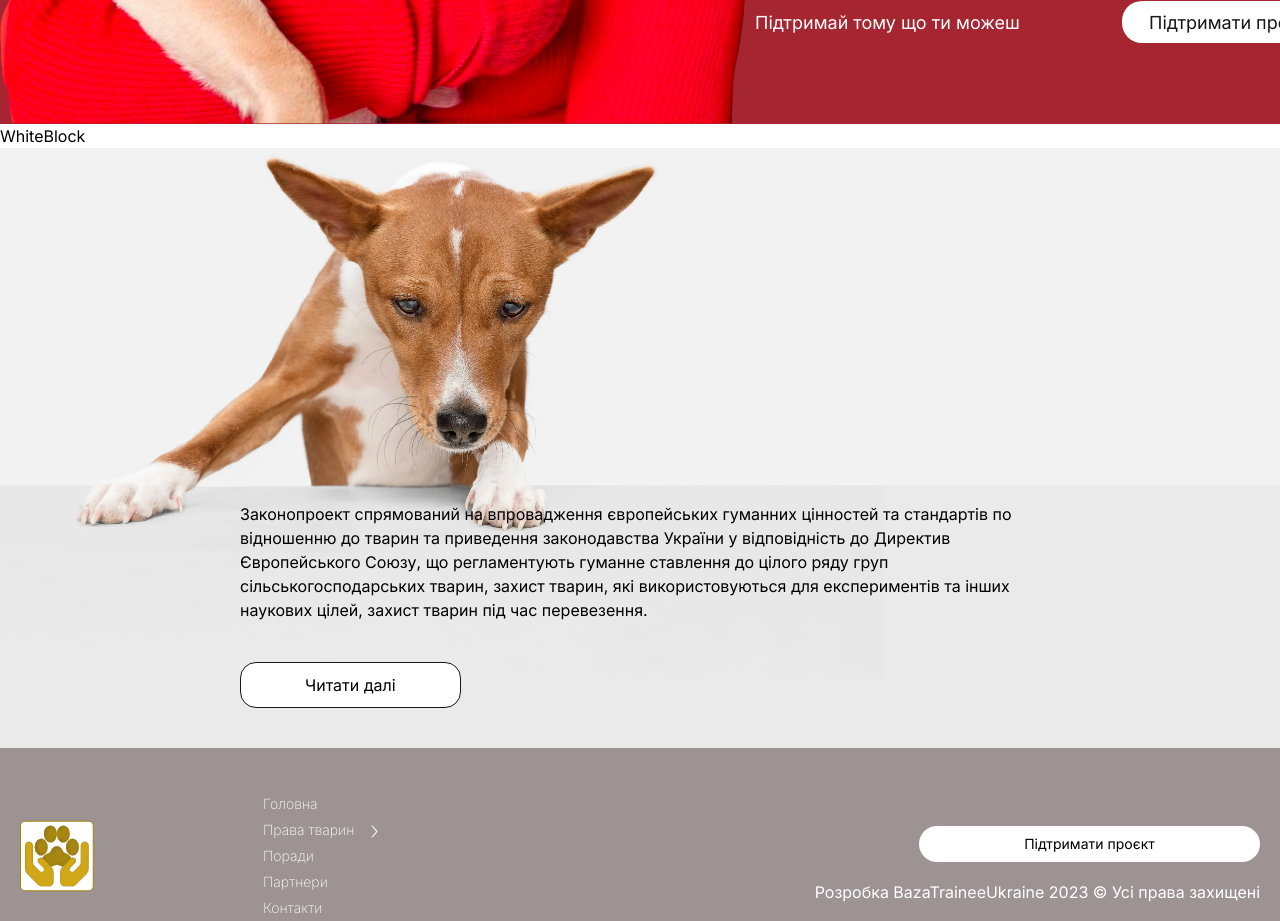
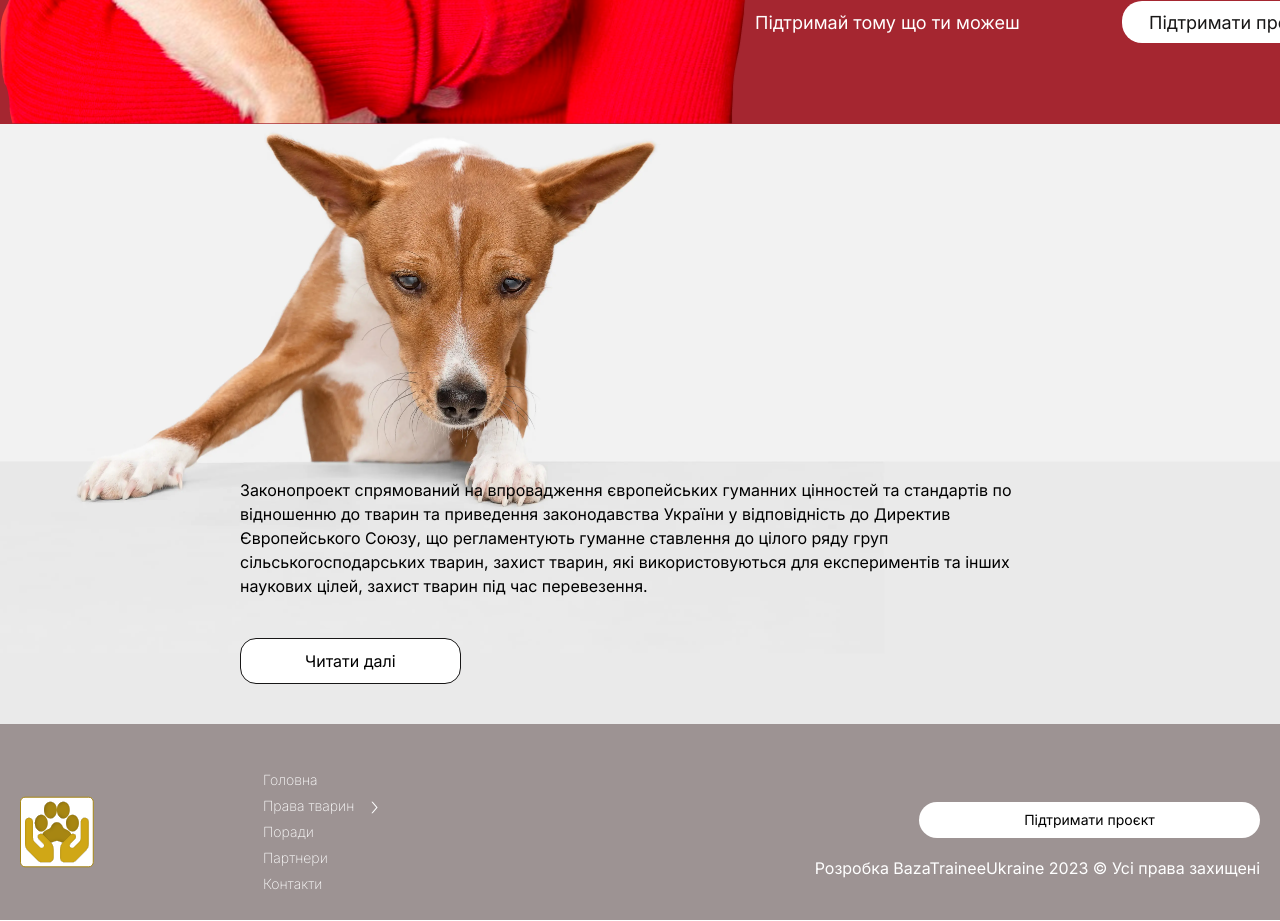
Before and after one commit to baza-trainee/pets_law, a React (Vite) app: page / in a window 1280 px wide. Shown: the part 5880-6801 px from the top of the page. Built offline with nearby package versions, Linux system fonts and the light colour scheme.

Commit message:
remove WhiteBlock

```diff
--- a/src/App.jsx
+++ b/src/App.jsx
@@ -8,7 +8,6 @@ import PartOne from "./components/PartOne";
 import PartTwo from "./components/PartTwo";
 import RedBlock from "./components/RedBlock";
 import Stories from "./components/Stories";
-import WhiteBlock from "./components/WhiteBlock";
 import Important from './components/Important';
 import PartThree from './components/PartThree';
 
@@ -24,7 +23,6 @@ const router = createBrowserRouter([
 				<Stories />
 				<PartTwo />
 				<RedBlock />
-				<WhiteBlock />
 				<Important />
 				<PartThree />
 				<Footer />
```
